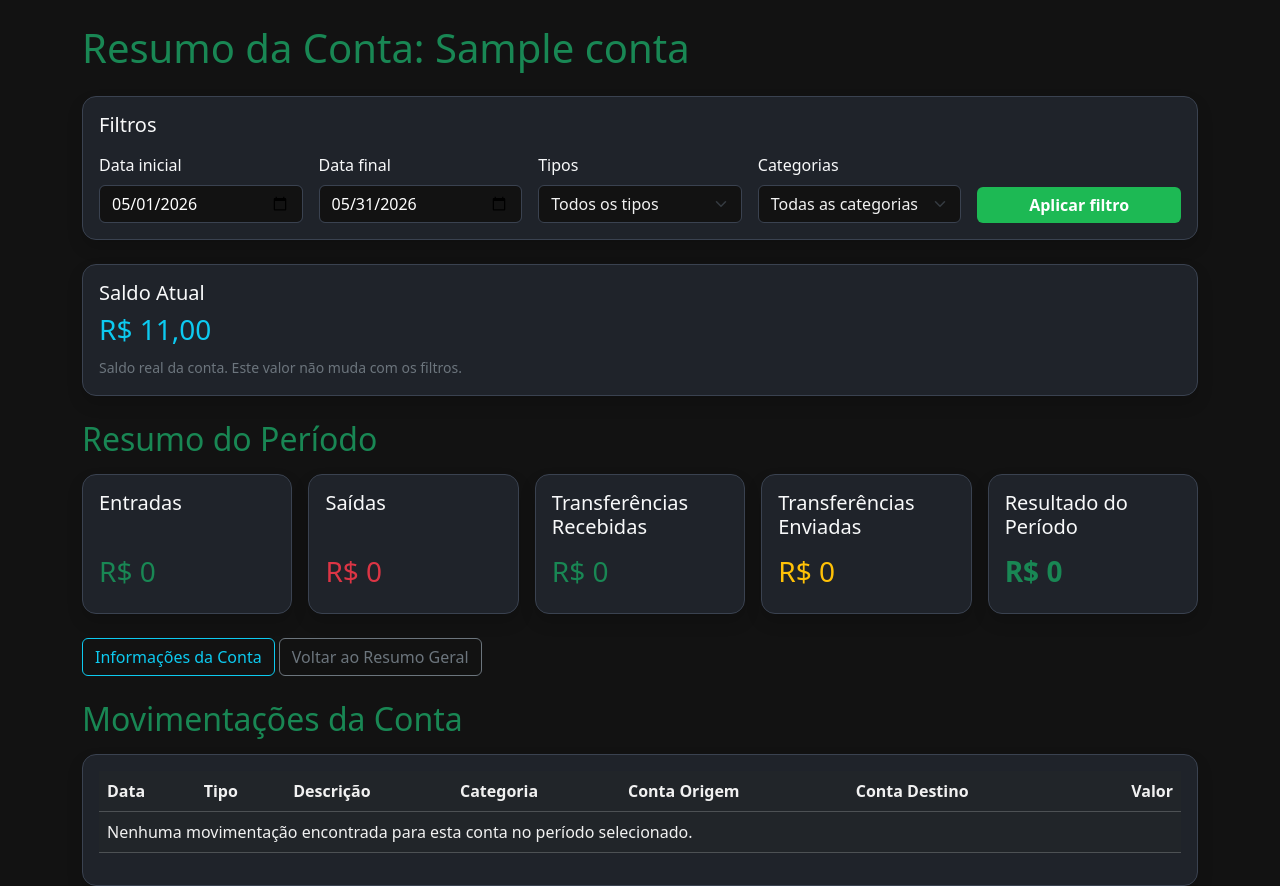
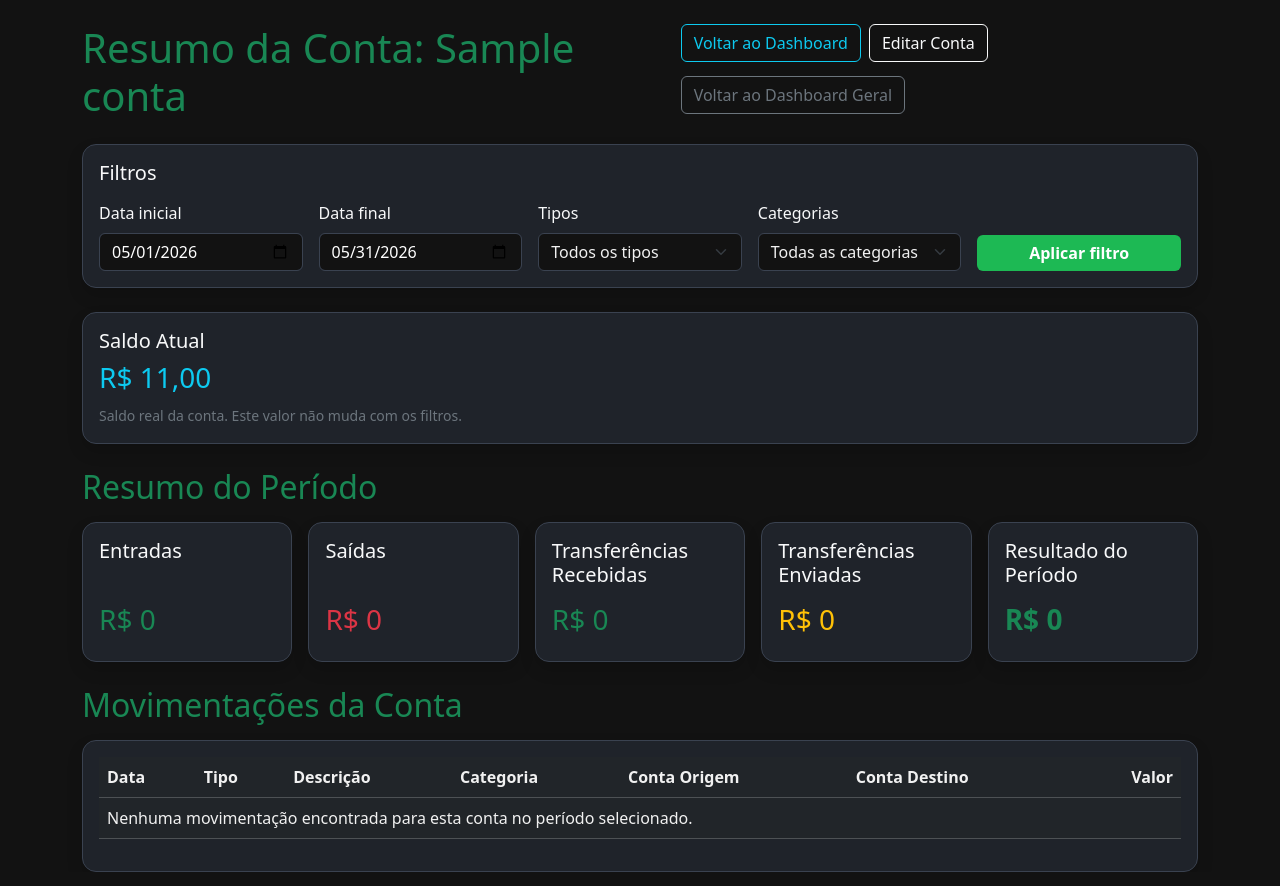
Before and after one commit to Francielp2/Sistema-financeiro-django, a Django app: page /resumo/conta/1/ in a window 1280 px wide. Shown: the part 57-943 px from the top of the page. Run offline with Django 5.2, Linux system fonts and the light colour scheme; a user stored in the database is signed in; tables that the repository leaves empty hold one stand-in row (values such as "Sample post").

Commit message:
integra navegacao entre dashboards, resumos e contas

```diff
--- a/financeiro/templates/financeiro/contas/resumo_conta.html
+++ b/financeiro/templates/financeiro/contas/resumo_conta.html
@@ -8,9 +8,23 @@ Resumo da Conta
 {% block content %}
 
 {# CABEÇALHO DO RESUMO DA CONTA #}
-<h1 class="text-success mb-4">
-    Resumo da Conta: {{ conta.nome }}
-</h1>
+<div class="d-flex flex-column flex-lg-row justify-content-between gap-3 mb-4">
+    <h1 class="text-success mb-0">
+        Resumo da Conta: {{ conta.nome }}
+    </h1>
+
+    <div class="d-flex flex-wrap align-items-start gap-2">
+        <a href="{% url 'dashboard_conta' conta.id %}" class="btn btn-outline-info">
+            Voltar ao Dashboard
+        </a>
+        <a href="{% url 'editar_conta' conta.id %}" class="btn btn-outline-light">
+            Editar Conta
+        </a>
+        <a href="{% url 'inicio' %}" class="btn btn-outline-secondary">
+            Voltar ao Dashboard Geral
+        </a>
+    </div>
+</div>
 
 {# FILTROS DO RESUMO DA CONTA #}
 <form method="get" class="card bg-dark border-secondary shadow mb-4">
@@ -302,17 +316,6 @@ Resumo da Conta
     {% endif %}
 </div>
 
-{# AÇÕES DE NAVEGAÇÃO #}
-<div class="mb-4">
-    <a href="{% url 'detalhes_conta' conta.id %}" class="btn btn-outline-info">
-        Informações da Conta
-    </a>
-
-    <a href="{% url 'resumo_financeiro' %}" class="btn btn-outline-secondary">
-        Voltar ao Resumo Geral
-    </a>
-</div>
-
 {# TABELA DE MOVIMENTAÇÕES DA CONTA #}
 <h2 class="text-success mb-3">
     Movimentações da Conta
--- a/financeiro/templates/financeiro/dashboard_conta.html
+++ b/financeiro/templates/financeiro/dashboard_conta.html
@@ -22,10 +22,13 @@ Dashboard da Conta
 
     <div class="d-flex flex-wrap align-items-start gap-2">
         <a href="{% url 'resumo_conta' conta.id %}" class="btn btn-outline-info">
-            Resumo Financeiro da Conta
+            Resumo Financeiro
         </a>
         <a href="{% url 'editar_conta' conta.id %}" class="btn btn-outline-light">
             Editar Conta
+        </a>
+        <a href="{% url 'inicio' %}" class="btn btn-outline-secondary">
+            Voltar ao Dashboard Geral
         </a>
     </div>
 </div>
--- a/financeiro/templates/financeiro/resumo_financeiro.html
+++ b/financeiro/templates/financeiro/resumo_financeiro.html
@@ -271,8 +271,8 @@ Resumo Financeiro
                     <td>R$ {{ conta.saldo_inicial }}</td>
                     <td>R$ {{ conta.saldo_atual }}</td>
                     <td>
-                        <a href="{% url 'resumo_conta' conta.id %}" class="btn btn-sm btn-outline-success">
-                            Ver resumo
+                        <a href="{% url 'dashboard_conta' conta.id %}" class="btn btn-sm btn-outline-info">
+                            Dashboard
                         </a>
                     </td>
                 </tr>
```
Also changed, not shown: financeiro/templates/financeiro/contas/listar_contas.html (+10 -4 lines).
